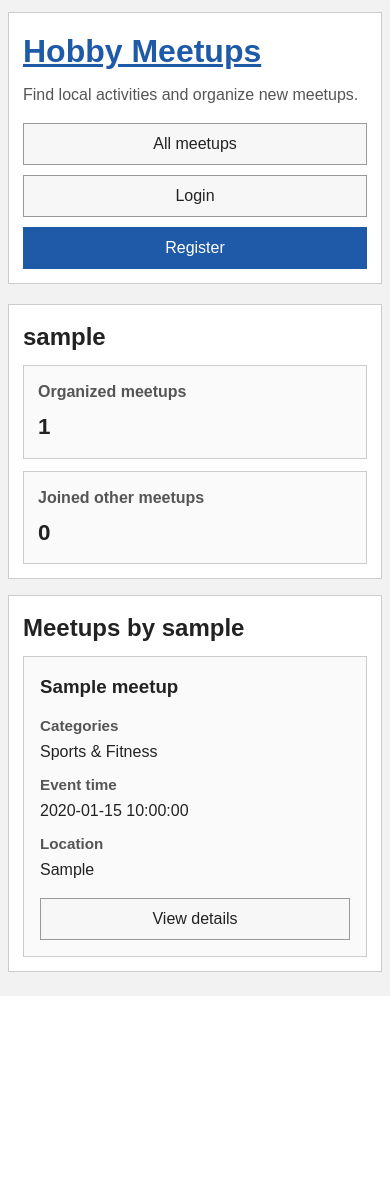
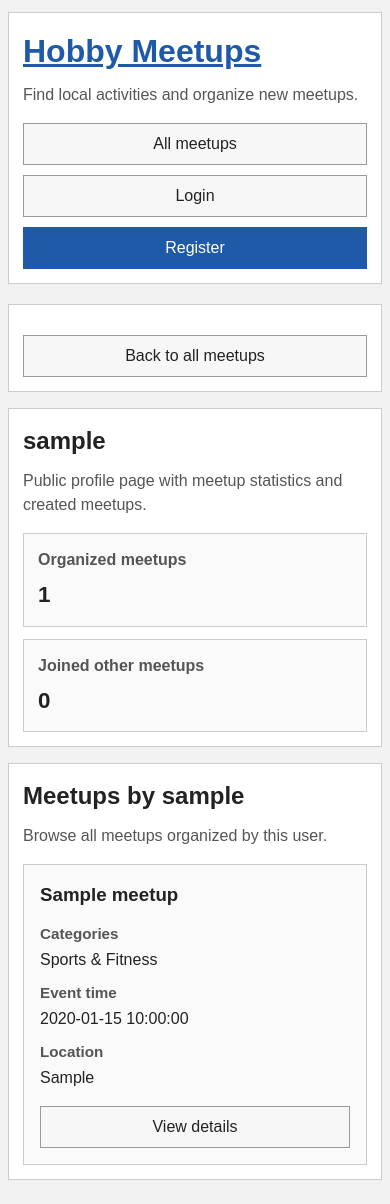
Before and after one commit to KaiserSin/hobby_meetups, a Flask app: a page that uses templates/profile.html in a window 390 px wide. Before the commit the page ends 996 px from the top, so only its background shows below. Run offline with Flask 3, Linux system fonts and the light colour scheme; data comes from the database, SQL or seed files in the repository; tables that the repository leaves empty hold one stand-in row (values such as "Sample post").

Commit message:
Improve template clarity and navigation

```diff
--- a/static/style.css
+++ b/static/style.css
@@ -55,6 +55,10 @@ a:hover {
     padding: 20px;
     background: #ffffff;
     border: 1px solid #cccccc;
+}
+
+.panel-compact {
+    padding: 14px 20px;
 }
 
 .warning-panel {
@@ -194,6 +198,7 @@ a:hover {
     padding: 16px;
     border: 1px solid #cccccc;
     background: #fafafa;
+    overflow-wrap: break-word;
 }
 
 .card h3 {
@@ -293,7 +298,8 @@ a:hover {
     }
 
     .site-header,
-    .panel {
+    .panel,
+    .panel-compact {
         padding: 14px;
     }
 
--- a/templates/create_meetup.html
+++ b/templates/create_meetup.html
@@ -3,7 +3,7 @@
 {% block title %}Create Meetup{% endblock %}
 
 {% block content %}
-<section class="panel">
+<section class="panel panel-compact">
     <div class="inline-actions">
         <a class="button button-secondary" href="{{ url_for('app.index') }}">Back to all meetups</a>
     </div>
@@ -11,6 +11,9 @@
 
 <section class="panel">
     <h1 class="panel-title">Create meetup</h1>
+    <p class="panel-subtitle">
+        Add the meetup details below and choose at least one category.
+    </p>
     <form class="form" method="post" action="{{ url_for('app.create_meetup') }}">
         <input type="hidden" name="csrf_token" value="{{ csrf_token }}">
         <div class="form-row">
@@ -47,6 +50,7 @@
 
         <div class="panel-actions">
             <button class="button" type="submit">Create meetup</button>
+            <a class="button button-secondary" href="{{ url_for('app.index') }}">Cancel</a>
         </div>
     </form>
 </section>
--- a/templates/delete_meetup.html
+++ b/templates/delete_meetup.html
@@ -3,7 +3,7 @@
 {% block title %}Delete Meetup{% endblock %}
 
 {% block content %}
-<section class="panel">
+<section class="panel panel-compact">
     <div class="inline-actions">
         <a class="button button-secondary" href="{{ url_for('app.meetup_detail', meetup_id=meetup.id) }}">Back to meetup details</a>
     </div>
@@ -11,6 +11,7 @@
 
 <section class="panel warning-panel">
     <h1 class="panel-title">Delete meetup</h1>
+    <p class="panel-subtitle">This action cannot be undone.</p>
     <p>Are you sure you want to delete "{{ meetup.title }}"?</p>
     <p>This will also remove all participant signups for this meetup.</p>
 
--- a/templates/edit_meetup.html
+++ b/templates/edit_meetup.html
@@ -3,7 +3,7 @@
 {% block title %}Edit Meetup{% endblock %}
 
 {% block content %}
-<section class="panel">
+<section class="panel panel-compact">
     <div class="inline-actions">
         <a class="button button-secondary" href="{{ url_for('app.meetup_detail', meetup_id=meetup.id) }}">Back to meetup details</a>
     </div>
@@ -11,6 +11,9 @@
 
 <section class="panel">
     <h1 class="panel-title">Edit meetup</h1>
+    <p class="panel-subtitle">
+        Update the meetup information and save your changes.
+    </p>
     <form class="form" method="post" action="{{ url_for('app.edit_meetup', meetup_id=meetup.id) }}">
         <input type="hidden" name="csrf_token" value="{{ csrf_token }}">
         <div class="form-row">
@@ -59,6 +62,7 @@
 
         <div class="panel-actions">
             <button class="button" type="submit">Save changes</button>
+            <a class="button button-secondary" href="{{ url_for('app.meetup_detail', meetup_id=meetup.id) }}">Cancel</a>
         </div>
     </form>
 </section>
--- a/templates/index.html
+++ b/templates/index.html
@@ -79,6 +79,9 @@
 
 <section class="panel">
     <h2 class="panel-title">All meetups</h2>
+    <p class="panel-subtitle">
+        Open a meetup to read the full description, see the organizer, and join it.
+    </p>
 
     {% if meetups %}
     <div class="card-list">
@@ -106,7 +109,7 @@
         {% endfor %}
     </div>
     {% else %}
-    <p class="empty-state">No meetups found.</p>
+    <p class="empty-state">No meetups found. Try another keyword or clear the search.</p>
     {% endif %}
 </section>
 {% endblock %}
--- a/templates/profile.html
+++ b/templates/profile.html
@@ -3,8 +3,20 @@
 {% block title %}{{ profile_user.username }}{% endblock %}
 
 {% block content %}
+<section class="panel panel-compact">
+    <div class="inline-actions">
+        <a class="button button-secondary" href="{{ url_for('app.index') }}">Back to all meetups</a>
+        {% if is_owner %}
+        <a class="button" href="{{ url_for('app.create_meetup') }}">Create meetup</a>
+        {% endif %}
+    </div>
+</section>
+
 <section class="panel">
     <h1 class="panel-title">{{ profile_user.username }}</h1>
+    <p class="panel-subtitle">
+        Public profile page with meetup statistics and created meetups.
+    </p>
     <div class="stats-grid">
         <div class="stat-card">
             <strong>Organized meetups</strong>
@@ -19,6 +31,9 @@
 
 <section class="panel">
     <h2 class="panel-title">Meetups by {{ profile_user.username }}</h2>
+    <p class="panel-subtitle">
+        Browse all meetups organized by this user.
+    </p>
 
     {% if meetups %}
     <div class="card-list">
```
Also changed, not shown: templates/login.html (+9 -0 lines), templates/meetup_detail.html (+10 -1 lines), templates/register.html (+9 -0 lines).
